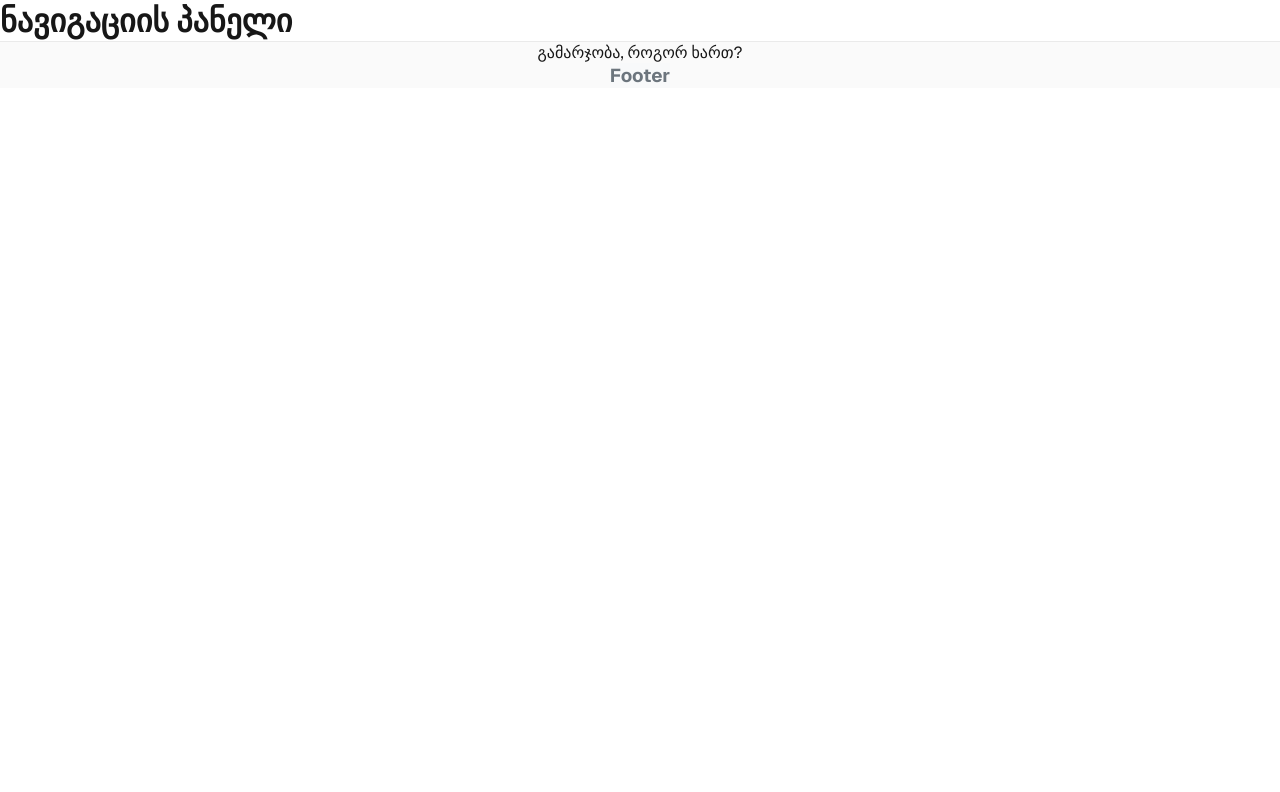
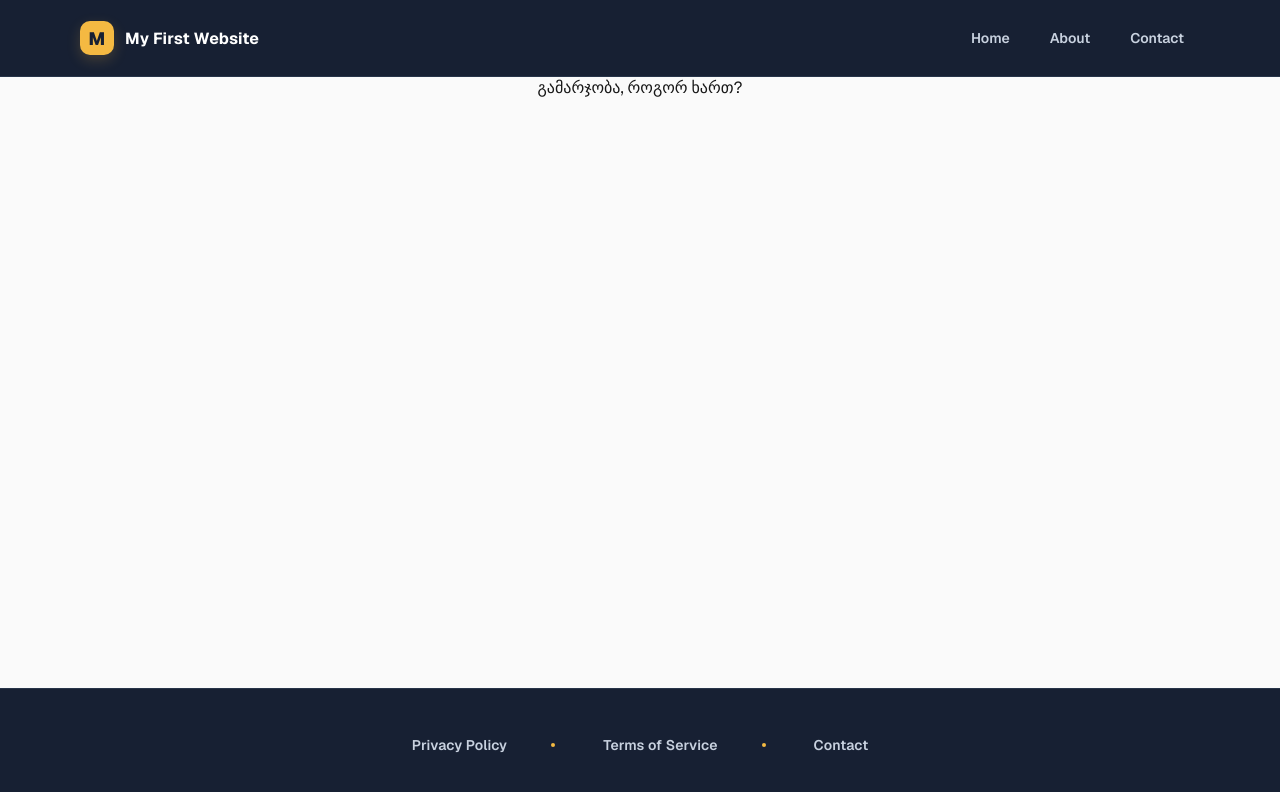
Before and after one commit to LukaBabunadze/smart-academy-project-five, a Next.js app: page / in a window 1280 px wide. Shown: the top 792 px of the page. Built offline with nearby package versions, Linux system fonts and the light colour scheme.

Commit message:
lists and keys

```diff
--- a/src/app/layout.js
+++ b/src/app/layout.js
@@ -1,5 +1,7 @@
 import { Geist, Geist_Mono } from "next/font/google";
 import "./globals.css";
+import Footer from "@/components/footer/Footer";
+import Navbar from "@/components/navbar/Navbar";
 
 const geistSans = Geist({
   variable: "--font-geist-sans",
--- a/src/app/page.js
+++ b/src/app/page.js
@@ -2,12 +2,24 @@ import Navbar from "@/components/navbar/Navbar";
 import Footer from "@/components/footer/Footer";
 import styles from "./page.module.css";
 
+const navbarItems = [
+  { id: 1, name: "Home", url: "/home" },
+  { id: 2, name: "About", url: "/about" },
+  { id: 3, name: "Contact", url: "/contact" },
+];
+
+const footerItems = [
+  { id: 1, name: "Privacy Policy" },
+  { id: 2, name: "Terms of Service" },
+  { id: 3, name: "Contact" },
+];
+
 export default function Home() {
   return (
     <div className={styles.page}>
-      <Navbar />
+      <Navbar data={navbarItems} title={"My First Website"} logo={"M"} />
       <p>გამარჯობა, როგორ ხართ?</p>
-      <Footer />
+      <Footer list={footerItems} />
     </div>
   );
 }
--- a/src/app/page.module.css
+++ b/src/app/page.module.css
@@ -10,6 +10,7 @@
   --button-secondary-border: #ebebeb;
 
   display: flex;
+  min-height: 100vh;
   flex: 1;
   flex-direction: column;
   align-items: center;
--- a/src/components/footer/Footer.jsx
+++ b/src/components/footer/Footer.jsx
@@ -1,9 +1,13 @@
 import styles from "./Footer.module.css";
 
-const Footer = () => {
+const Footer = ({ list }) => {
   return (
     <footer className={styles.footer}>
-      <h3>Footer</h3>
+      {list.map((item) => (
+        <div key={item.id} className={styles.footerItem}>
+          <p className={styles.itemTitle}>{item.name}</p>
+        </div>
+      ))}
     </footer>
   );
 };
--- a/src/components/footer/Footer.module.css
+++ b/src/components/footer/Footer.module.css
@@ -1,5 +1,56 @@
 .footer {
+  display: flex;
+  width: 100%;
+  min-height: 112px;
   margin-top: auto;
-  background-color: #f8f9fa;
-  color: #6c757d;
+  align-items: center;
+  justify-content: center;
+  gap: clamp(24px, 8vw, 96px);
+  border-top: 1px solid #273449;
+  background: #172033;
+  color: #c8d1df;
+  padding: 24px 20px;
 }
+
+.footerItem {
+  position: relative;
+  display: flex;
+  align-items: center;
+}
+
+.footerItem:not(:last-child)::after {
+  position: absolute;
+  top: 50%;
+  right: clamp(-48px, -4vw, -12px);
+  width: 4px;
+  height: 4px;
+  border-radius: 50%;
+  background: #f4b942;
+  content: "";
+  transform: translateY(-50%);
+}
+
+.itemTitle {
+  color: #c8d1df;
+  font-size: 14px;
+  font-weight: 600;
+  letter-spacing: 0.01em;
+  transition: color 160ms ease;
+}
+
+.footerItem:hover .itemTitle {
+  color: #f4b942;
+}
+
+@media (max-width: 560px) {
+  .footer {
+    min-height: 0;
+    flex-wrap: wrap;
+    gap: 14px 26px;
+    padding: 28px 20px;
+  }
+
+  .footerItem:not(:last-child)::after {
+    right: -16px;
+  }
+}
--- a/src/components/navbar/Navbar.jsx
+++ b/src/components/navbar/Navbar.jsx
@@ -1,10 +1,23 @@
+import Link from "next/link";
 import styles from "./Navbar.module.css";
 
-const Navbar = () => {
+const Navbar = ({ data, title, logo }) => {
   return (
-    <header className={styles.header}>
-      <h1>ნავიგაციის პანელი</h1>
-    </header>
+    <nav className={styles.header}>
+      <div className={styles.navbarContainer}>
+        <Link href="/" className={styles.navbarLogo}>
+          <span className={styles.logoMark}>{logo}</span>
+          <span>{title}</span>
+        </Link>
+        <div className={styles.navbarMenu}>
+          {data.map((item) => (
+            <div className={styles.navbarItem} key={item.id}>
+              <Link href={item.url}>{item.name}</Link>
+            </div>
+          ))}
+        </div>
+      </div>
+    </nav>
   );
 };
 
--- a/src/components/navbar/Navbar.module.css
+++ b/src/components/navbar/Navbar.module.css
@@ -1,5 +1,102 @@
 .header {
+  width: 100%;
+  border-bottom: 1px solid #273449;
+  background: #172033;
+  color: #f8fafc;
+}
+
+.navbarContainer {
+  display: flex;
+  width: min(100% - 40px, 1120px);
+  min-height: 76px;
+  margin: 0 auto;
+  align-items: center;
+  justify-content: space-between;
+  gap: 32px;
+}
+
+.navbarLogo {
+  display: inline-flex;
+  align-items: center;
+  gap: 11px;
+  color: #ffffff;
+  font-size: 16px;
+  font-weight: 700;
+  letter-spacing: 0.01em;
+  white-space: nowrap;
+}
+
+.logoMark {
+  display: grid;
+  width: 34px;
+  height: 34px;
+  place-items: center;
+  border-radius: 10px;
+  background: #f4b942;
+  color: #172033;
+  font-size: 18px;
+  font-weight: 800;
+  box-shadow: 0 5px 14px rgb(244 185 66 / 20%);
+}
+
+.navbarMenu {
+  display: flex;
+  align-items: center;
+  gap: 8px;
+}
+
+.navbarItem a {
+  display: inline-flex;
+  min-height: 40px;
+  align-items: center;
+  padding: 0 15px;
+  border: 1px solid transparent;
+  border-radius: 8px;
+  color: #c8d1df;
+  font-size: 14px;
+  font-weight: 600;
+  transition:
+    background-color 160ms ease,
+    border-color 160ms ease,
+    color 160ms ease;
+}
+
+.navbarItem a:hover,
+.navbarItem a:focus-visible {
+  border-color: #3a4960;
+  background: #253149;
+  color: #ffffff;
+  outline: none;
+}
+
+.navbarLogo:focus-visible {
+  border-radius: 8px;
+  outline: 3px solid rgb(244 185 66 / 55%);
+  outline-offset: 5px;
+}
+
+@media (max-width: 560px) {
+  .navbarContainer {
+    width: min(100% - 28px, 1120px);
+    min-height: 68px;
+    flex-wrap: wrap;
+    gap: 8px;
+    padding: 10px 0;
+  }
+
+  .navbarMenu {
     width: 100%;
-    border-bottom: 1px solid #eaeaea;
-    background-color: #fff;
+    justify-content: space-between;
+    gap: 4px;
+  }
+
+  .navbarItem {
+    flex: 1;
+  }
+
+  .navbarItem a {
+    width: 100%;
+    justify-content: center;
+    padding: 0 8px;
+  }
 }
```
